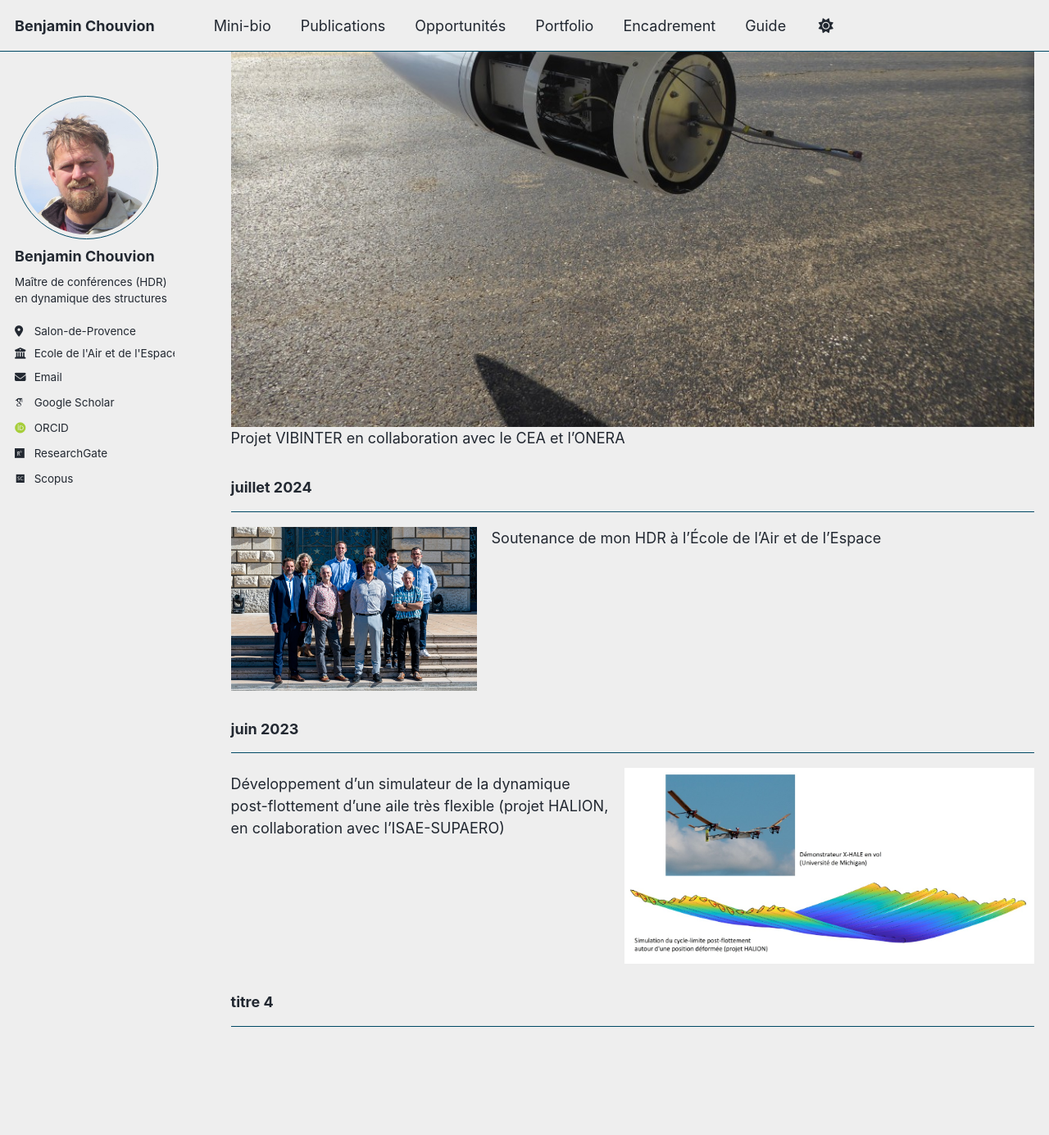
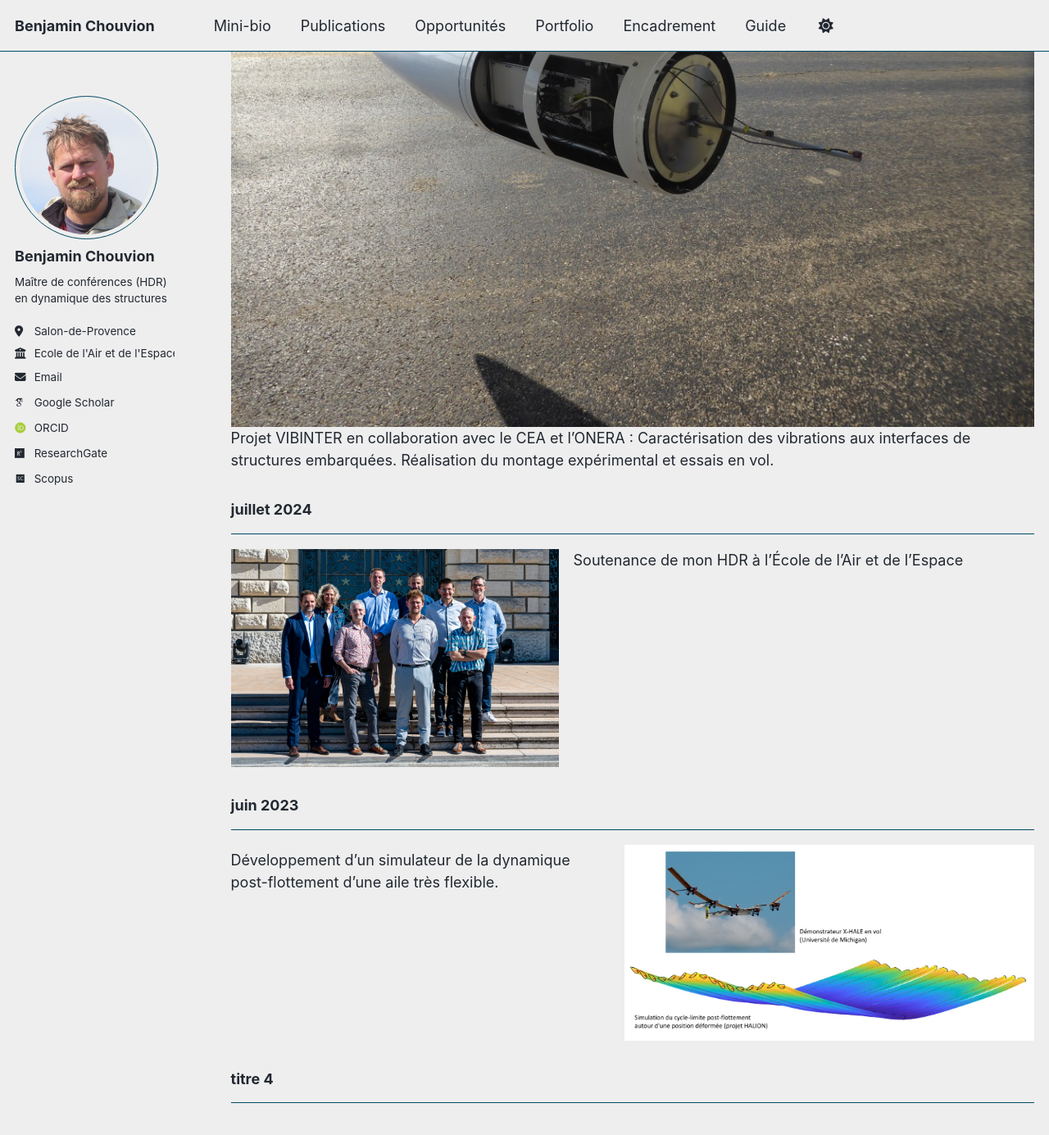
Before and after one commit to benjamin-chouvion/benjamin-chouvion.github.io, a Jekyll site: the page built from _pages/portfolio.md, in a window 1280 px wide and 1400 px high, scrolled down 1171 px. Shown: the top 1385 px of the window at 82% size. Built offline with Jekyll 4.4.1, drawn with Linux system fonts in a browser that asks for light colours; some web fonts are replaced; a script bundle is joined from its source files by our own code; library files that are not in the unit come from our copies; before the commit the page ends 2478 px from its top, so only the background shows below that.

Commit message:
Update portfolio.md

```diff
--- a/_pages/portfolio.md
+++ b/_pages/portfolio.md
@@ -7,13 +7,13 @@ author_profile: true
 
 ### Septembre 2024
 ---
-![VIB1](/images/P1150963.jpg)  ![VIB2](/images/P1150959.jpg)
-Projet VIBINTER en collaboration avec le CEA et l'ONERA
+![VIB1](/images/P1150963.JPG)  ![VIB2](/images/P1150959.JPG)
+Projet VIBINTER en collaboration avec le CEA et l'ONERA : Caractérisation des vibrations aux interfaces de structures embarquées. Réalisation du montage expérimental et essais en vol.
 
 
 ### juillet 2024
 ---
-![Soutenance](/images/photo_jury_soutenance.jpg){: .align-left width="300px"}
+![Soutenance](/images/photo_jury_soutenance.jpg){: .align-left width="400px"}
 Soutenance de mon HDR à l'École de l'Air et de l'Espace
 
 <br style="clear: left;">
@@ -22,7 +22,7 @@ Soutenance de mon HDR à l'École de l'Air et de l'Espace
 ---
 ![Projet Halion](/images/halion.jpg){: .align-right width="500px"}
 
-Développement d'un simulateur de la dynamique post-flottement d'une aile très flexible (projet HALION, en collaboration avec l'ISAE-SUPAERO)
+Développement d'un simulateur de la dynamique post-flottement d'une aile très flexible.
 
 <br style="clear: right;">
 
```
